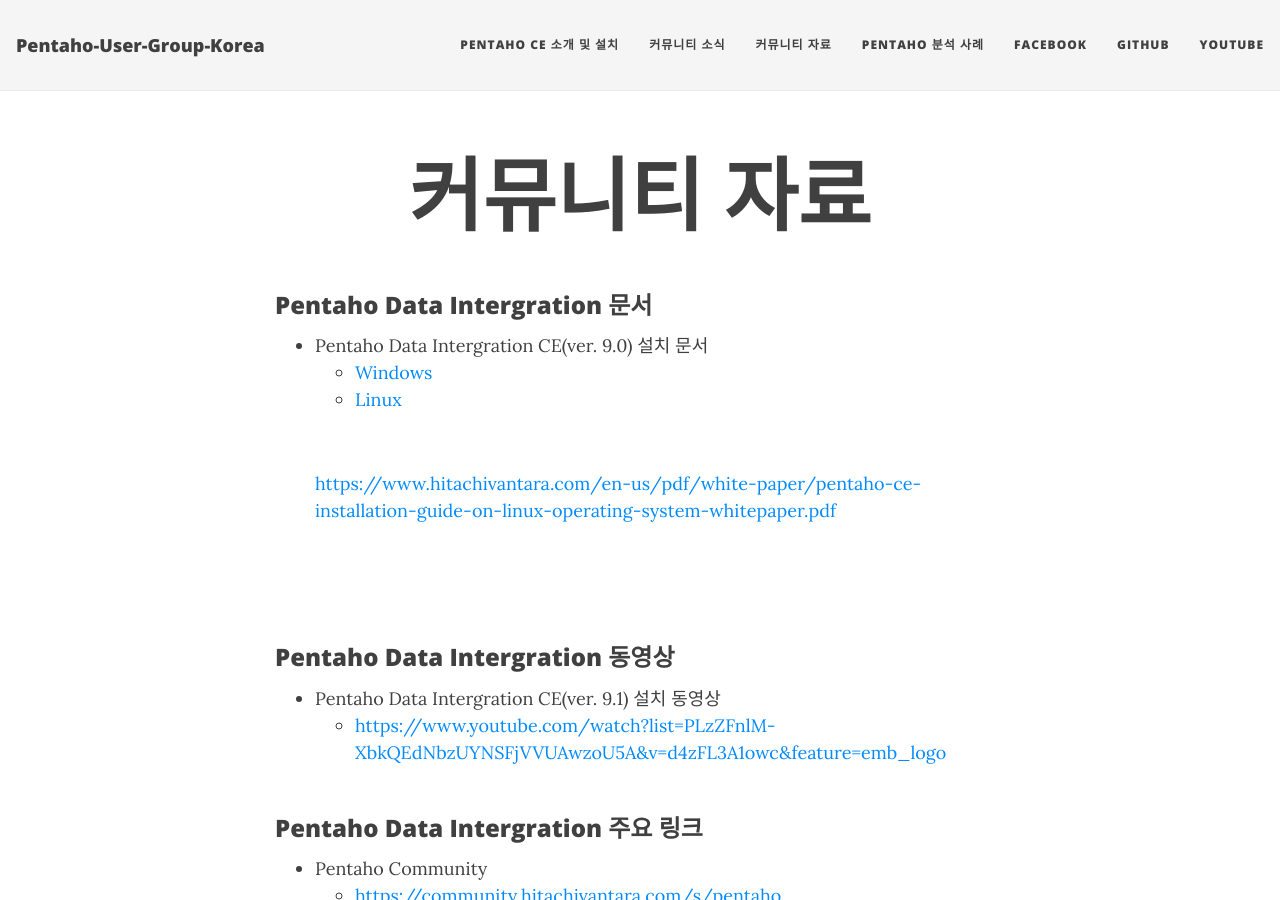
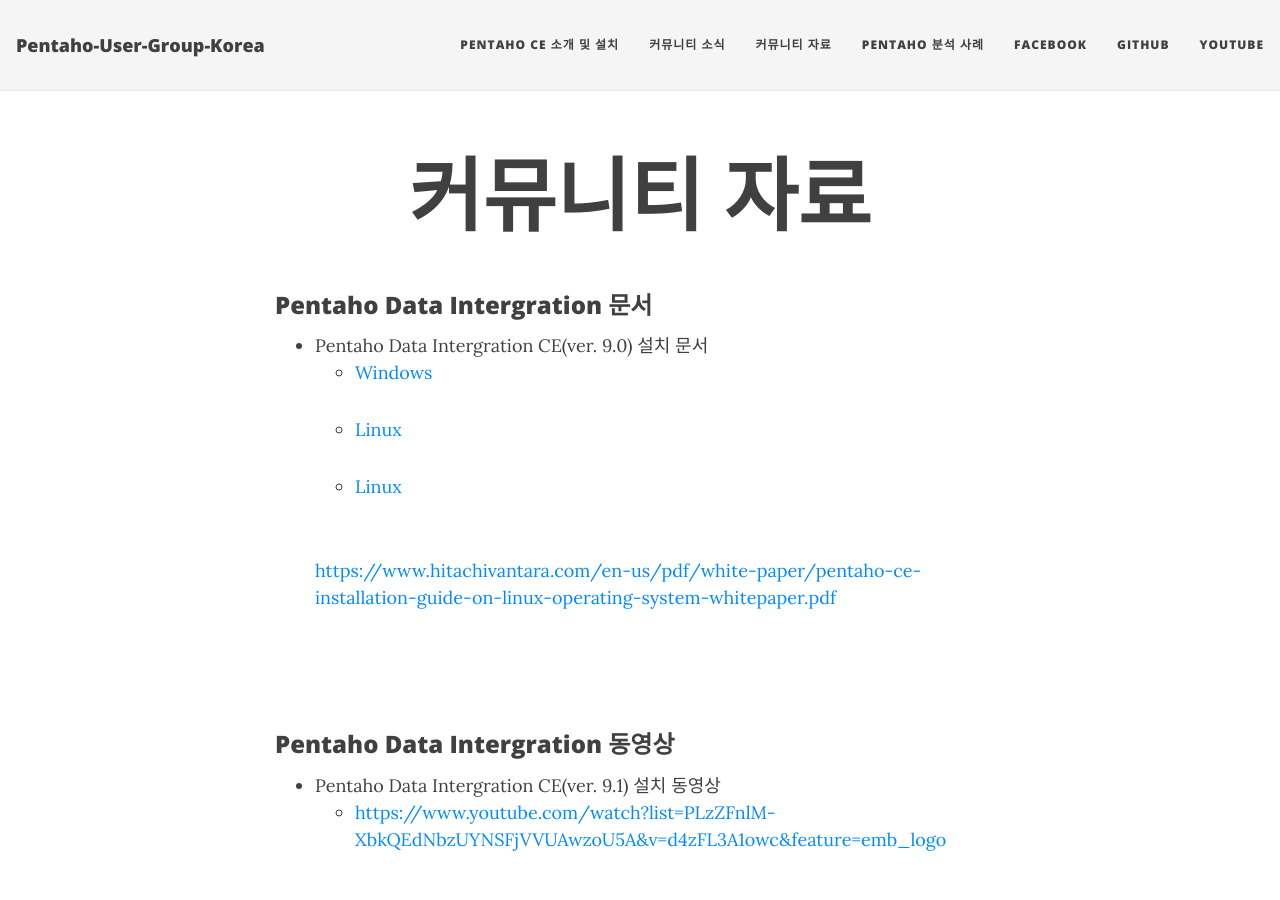
Before and after one commit to Pentaho-User-Group-Korea/Pentaho-User-Group-Korea.github.io, a Jekyll site: the page built from reference.md, in a window 1280 px wide and 900 px high. Built offline with Jekyll 4.4.1, drawn with Linux system fonts in a browser that asks for light colours; nearby versions of some CDN libraries.

Commit message:
Update reference.md

```diff
--- a/reference.md
+++ b/reference.md
@@ -8,6 +8,9 @@ title: 커뮤니티 자료
 * Pentaho Data Intergration CE(ver. 9.0) 설치 문서
   * [Windows](https://www.hitachivantara.com/en-us/pdf/white-paper/pentaho-community-edition-installation-guide-for-windows-whitepaper.pdf)
   <br/>
+  * [Linux](https://www.hitachivantara.com/en-us/pdf/white-paper/pentaho-ce-installation-guide-on-linux-operating-system-whitepaper.pdf)
+  <br/>
+
   * [Linux](https://www.hitachivantara.com/en-us/pdf/white-paper/pentaho-ce-installation-guide-on-linux-operating-system-whitepaper.pdf)
 
   <br/>
```
